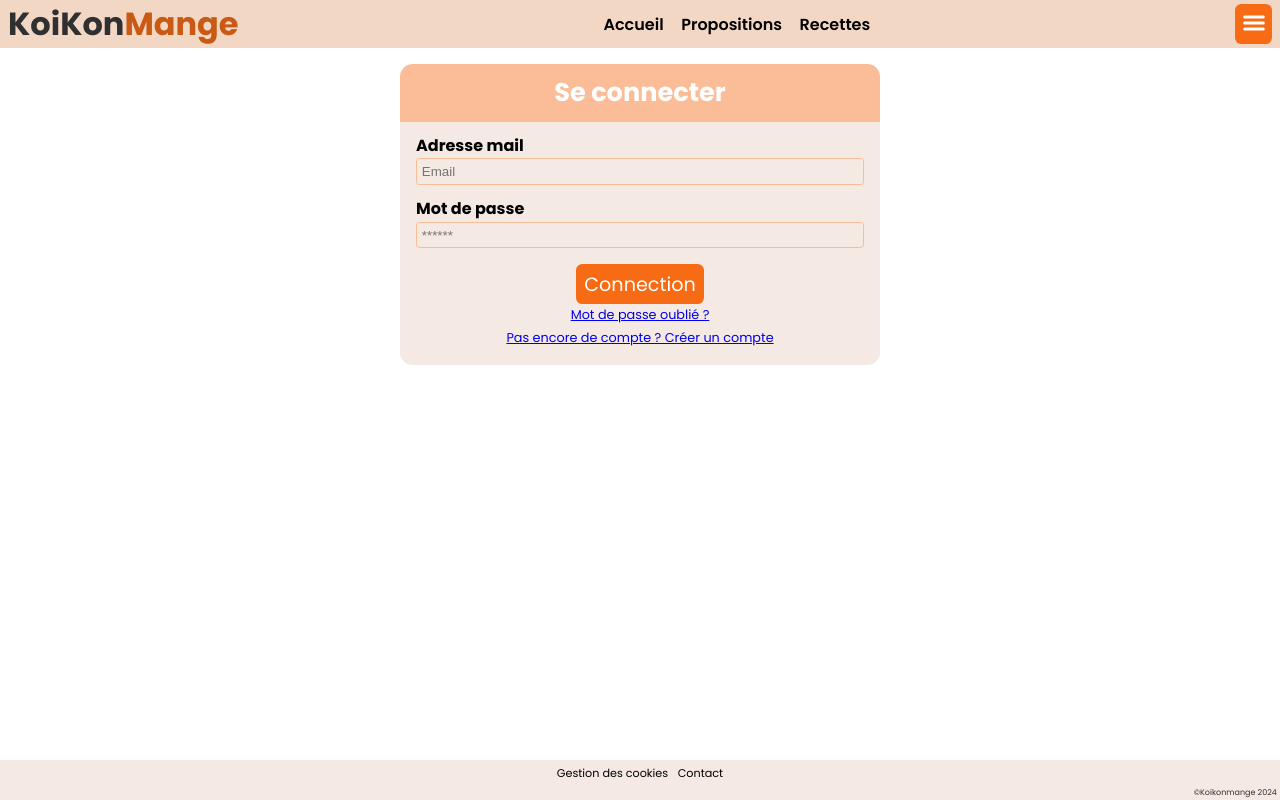
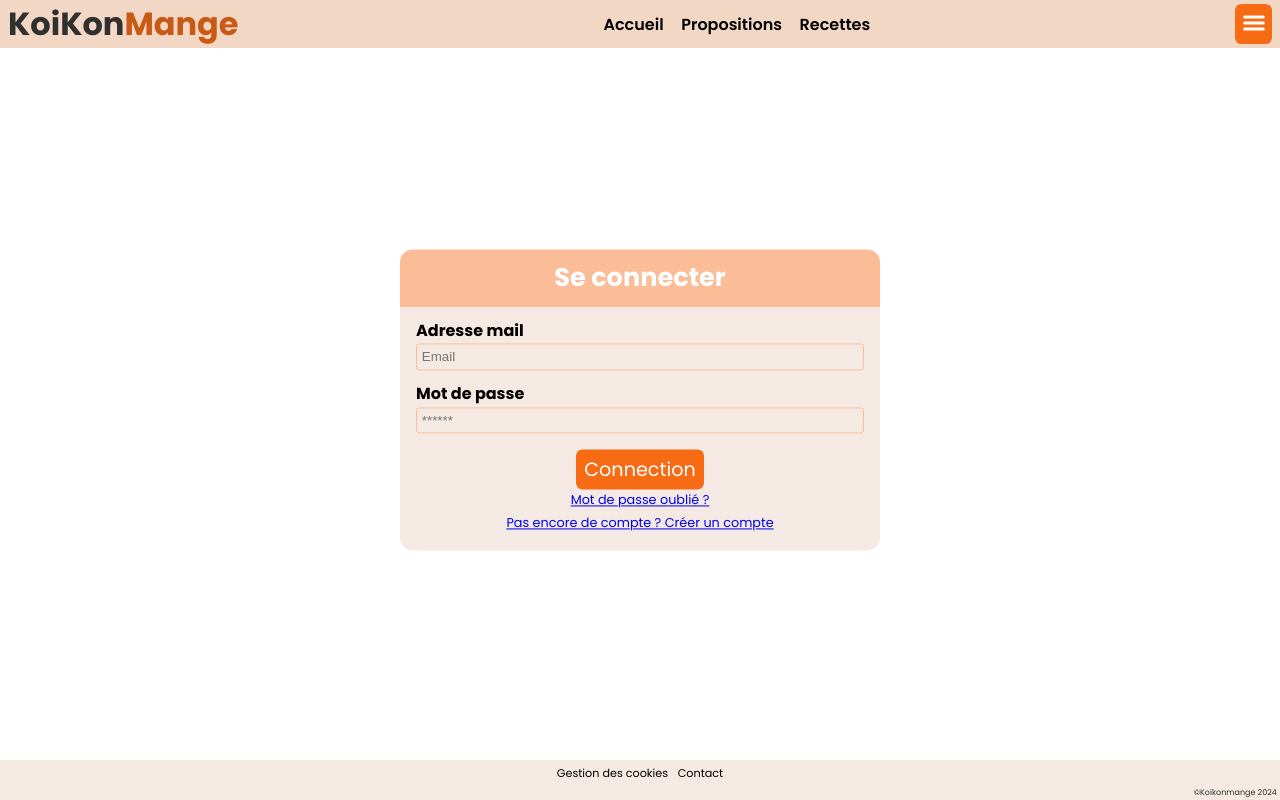
Before and after one commit to YohanBROUTHIER/koikonmange, a React (Vite) app in the folder app/: page /signin in a window 1280 px wide. Built offline with nearby package versions, Linux system fonts and the light colour scheme; no server answers.

Commit message:
update CSS for session pages

```diff
--- a/app/src/containers/session/resetPassword.jsx
+++ b/app/src/containers/session/resetPassword.jsx
@@ -5,7 +5,7 @@ import style from "./session.module.css";
 export default function ResetPassword() {
 
   return(
-    <>
+    <div className={style.container}>
       <h2 className={style.title}>Connection</h2>
       <Form className={style.form} method="post">
         <label htmlFor="email">Adresse mail</label>
@@ -13,6 +13,6 @@ export default function ResetPassword() {
         <button className={style.center}>Envoyer</button>
         <Link className={[style.link, style.center].join(" ")} to="/signin">Connexion</Link>
       </Form>
-    </>
+    </div>
   );
 }
--- a/app/src/containers/session/session.module.css
+++ b/app/src/containers/session/session.module.css
@@ -1,11 +1,19 @@
+.container {
+  position: absolute;
+  top: 50%;
+  left: 50%;
+  transform: translate(-50%, -50%);
+
+  width: calc(100% - 2rem);
+  max-width: 30rem;
+}
+
 .form{
   height: fit-content;
   border-radius: 0% 0% .8rem .8rem;
   border:none;
   background-color: var(--colorBg2);
-  margin: auto;
   padding: 1rem;
-  max-width: 30rem;
 
   display: flex;
   flex-flow: column nowrap;
@@ -13,8 +21,6 @@
 
 .title {
   font-size: 1.6rem;
-  margin: auto;
-  max-width: 30rem;
 
   padding: 1rem 2rem;
   text-align: center;
--- a/app/src/containers/session/signin.jsx
+++ b/app/src/containers/session/signin.jsx
@@ -5,7 +5,7 @@ import style from "./session.module.css";
 export default function SignIn() {
 
   return (
-    <>
+    <div className={style.container}>
       <h2 className={style.title}>Se connecter</h2>
       <Form className={style.form} method="post">
         <label htmlFor="email">Adresse mail</label>
@@ -16,6 +16,6 @@ export default function SignIn() {
         <Link className={[style.link, style.center].join(" ")} to="/reset-password"> Mot de passe oublié ? </Link>
         <Link className={[style.link, style.center].join(" ")} to="/signup">Pas encore de compte ? Créer un compte</Link>
       </Form>
-    </>
+    </div>
   );
 }
--- a/app/src/containers/session/signup.jsx
+++ b/app/src/containers/session/signup.jsx
@@ -4,7 +4,7 @@ import style from "./session.module.css";
 
 export default function SignUp() {
   return(
-    <>
+    <div className={style.container}>
       <h2 className={style.title}>Créer un compte</h2>
       <Form className={style.form} method='POST'>
         <label htmlFor="name">Nom d&apos;utilisateur</label>
@@ -18,6 +18,6 @@ export default function SignUp() {
         <button className={style.center}>Créer un compte</button>
         <Link className={[style.link, style.center].join(" ")} to="/signin">Vous avez déjà un compte ? Connexion</Link>
       </Form>
-    </>
+    </div>
   );
 }
--- a/app/src/containers/session/validatePassword.jsx
+++ b/app/src/containers/session/validatePassword.jsx
@@ -5,7 +5,7 @@ import style from "./session.module.css";
 export default function ValidatePassword() {
 
   return(
-    <>
+    <div className={style.container}>
       <h2 className={style.title}>Modification du mot de passe</h2>
       <Form className={style.form} method='POST'>
         <label htmlFor="password">Nouveau mot de passe</label>
@@ -14,6 +14,6 @@ export default function ValidatePassword() {
         <input type="password" id="passwordConfirm" name="passwordConfirm"/>
         <button className={style.center}>Valider votre nouveau mot de passe</button>
       </Form>
-    </>
+    </div>
   );
 }
```
